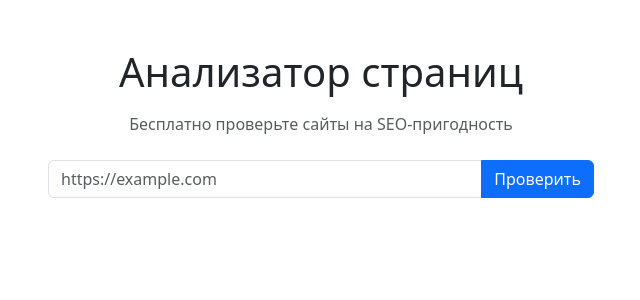
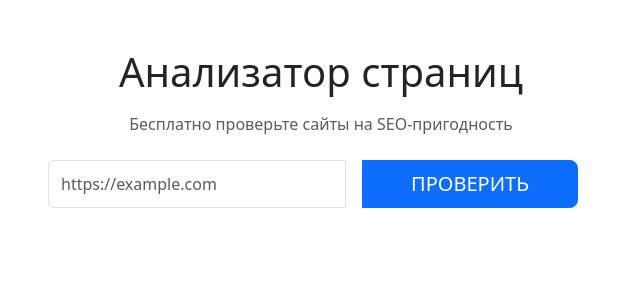
Before and after one commit to godofwar007/python-project-83, a Flask app: page / in a window 1280 px wide. Shown: the part 56-356 px from the top of the page, without its empty margins (319-959 px from the left). Run offline with Flask 3, Linux system fonts and the light colour scheme; some libraries are stand-ins or nearby versions.

Commit message:
some changes

```diff
--- a/page_analyzer/templates/index.html
+++ b/page_analyzer/templates/index.html
@@ -12,7 +12,7 @@
         <form method="POST" action="{{ url_for('index') }}">
             <div class="input-group mb-3">
                 <input type="text" name="url" class="form-control" placeholder="https://example.com" aria-label="URL">
-                <button class="btn btn-primary" type="submit">
+                <button type="submit" class="btn btn-primary btn-lg ms-3 px-5 text-uppercase mx-3">
                     Проверить
                 </button>
             </div>
```
